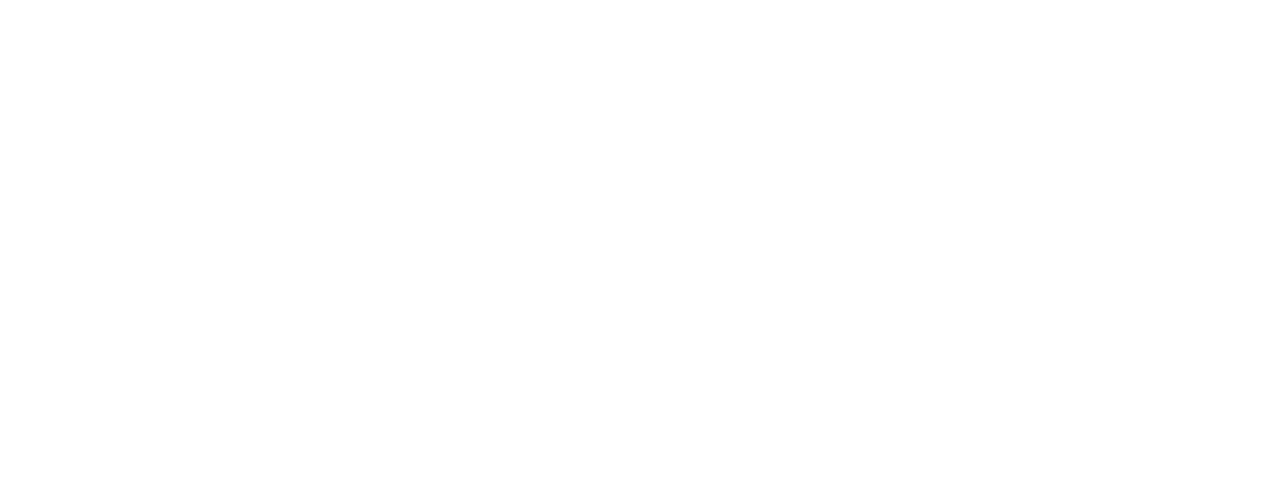
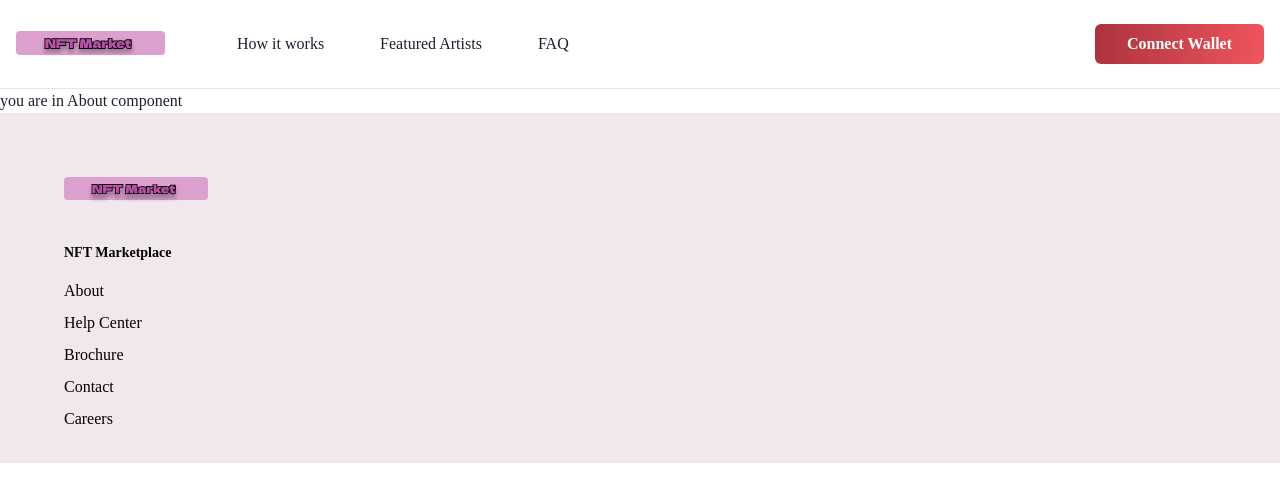
Before and after one commit to adityahongal/NFT-market-place-demo, a React (Create React App) app: page /about in a window 1280 px wide. Before the commit this address had no page. Shown: the top 502 px of the page. Built offline with nearby package versions, Linux system fonts and the light colour scheme.

Commit message:
Added about page routing

```diff
--- a/src/Pages/About.jsx
+++ b/src/Pages/About.jsx
@@ -0,0 +1,7 @@
+import React from "react";
+
+const About = () => {
+    return <h1>you are in About component</h1>
+}
+
+export default About;
--- a/src/Routes/index.js
+++ b/src/Routes/index.js
@@ -55,6 +55,11 @@
     pageTitle: "FeaturedArtists",
     Component: lazy(() => import("../Pages/FeaturedArtists")),
   },
+  {
+    path: "/about",
+    pageTitle: "About",
+    Component: lazy(() => import("../Pages/About")),
+  },
 ];
 
 export default AppRoutes;
--- a/src/components/layout/footer.jsx
+++ b/src/components/layout/footer.jsx
@@ -1,6 +1,7 @@
 import React from "react";
 import { Box, SimpleGrid, useColorModeValue, Image, Text, Link } from "@chakra-ui/react";
 import { Stack } from "@chakra-ui/react";
+import { NavLink } from "react-router-dom";
 import { footerNavitems } from "../../constants/footerNavItems";
 import logo from "../../Assets/logo.svg"
 
@@ -41,15 +42,14 @@
             <Stack align={"flex-start"} key={headerText}>
               <ListHeader>{headerText}</ListHeader>
                 {children.map(({ item = "", link = "#"}) => (
-                    <Link
+                    <NavLink
                     key={item}
-                    href={link}
-                    target={"_blank"}
+                    to={link}
                     _hover={{ color: "red.600", textDecor: "underline" }}
                     fontSize={"sm"}
                     >
                     {item}
-                    </Link>
+                    </NavLink>
                 ))}
             </Stack>
           ))
--- a/src/constants/footerNavItems.js
+++ b/src/constants/footerNavItems.js
@@ -1,10 +1,10 @@
 export const footerNavitems = [
     {
-        headerText: "Marketplace",
+        headerText: "NFT Marketplace",
         children: [
             {
                 item: "About",
-                link: "#"
+                link: "/about"
             },
             {
                 item: "Help Center",
```
